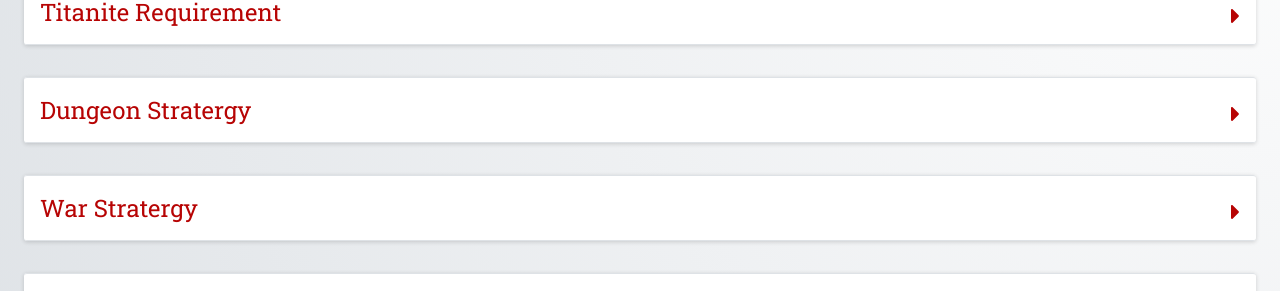
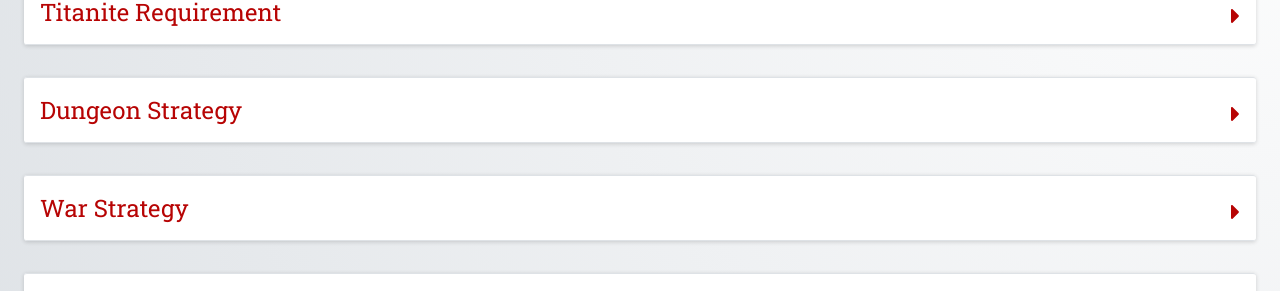
Before and after one commit to lrcrews/HeroWars, a React (Create React App) app: page /titans in a window 1280 px wide. Shown: the part 269-560 px from the top of the page. Built offline with nearby package versions, Linux system fonts and the light colour scheme.

Commit message:
fix typo

```diff
--- a/src/tools/titans/DungeonStratergy.tsx
+++ b/src/tools/titans/DungeonStrategy.tsx
@@ -1,6 +1,6 @@
 import React from 'react';
 
-const DungeonStratergy: React.FC = () => {
+const DungeonStrategy: React.FC = () => {
   return (
     <div>
       <p className="font-large">If you are not able to get 151 titanite consistently please read the following:</p>
@@ -48,4 +48,4 @@ const DungeonStratergy: React.FC = () => {
     </div>
   );
 };
-export default DungeonStratergy;
+export default DungeonStrategy;
--- a/src/tools/titans/Titans.tsx
+++ b/src/tools/titans/Titans.tsx
@@ -3,21 +3,21 @@ import React, { useState } from 'react';
 import * as _ from 'lodash';
 
 import CollapsibleTile from '../../shared-components/CollapsibleTile/CollapsibleTile';
-import DungeonStratergy from './DungeonStratergy';
+import DungeonStrategy from './DungeonStrategy';
 import TitaniteRequirement from './TitaniteRequirement';
 import TitanLevels from './TitanLevels';
 import TitanStarRank from './TitanStarRank';
-import WarStatergy from './WarStatergy';
+import WarStrategy from './WarStrategy';
 
-const SECTION_DUNGEON_STRATERGY = 'dungeon_stratergy';
+const SECTION_DUNGEON_STRATEGY = 'dungeon_strategy';
 const SECTION_LEVEL = 'titan_level';
 const SECTION_STAR_RANK = 'titan_star_rank';
 const SECTION_TITANITE_REQUIREMENT = 'titanite_requirement';
-const SECTION_WAR_STRATERGY = 'war_stratergy';
+const SECTION_WAR_STRATEGY = 'war_strategy';
 
 const Titans: React.FC = () => {
   const [expandedSections, setExpandedSections] = useState<{ [key: string]: boolean }>({
-    [SECTION_DUNGEON_STRATERGY]: false,
+    [SECTION_DUNGEON_STRATEGY]: false,
     [SECTION_LEVEL]: false,
     [SECTION_STAR_RANK]: false,
     [SECTION_TITANITE_REQUIREMENT]: false,
@@ -44,18 +44,18 @@ const Titans: React.FC = () => {
         <TitaniteRequirement />
       </CollapsibleTile>
       <CollapsibleTile
-        expanded={expandedSections[SECTION_DUNGEON_STRATERGY]}
-        title="Dungeon Stratergy"
-        onToggleExpanded={(): void => updateExpandedSections(SECTION_DUNGEON_STRATERGY)}
+        expanded={expandedSections[SECTION_DUNGEON_STRATEGY]}
+        title="Dungeon Strategy"
+        onToggleExpanded={(): void => updateExpandedSections(SECTION_DUNGEON_STRATEGY)}
       >
-        <DungeonStratergy />
+        <DungeonStrategy />
       </CollapsibleTile>
       <CollapsibleTile
-        expanded={expandedSections[SECTION_WAR_STRATERGY]}
-        title="War Stratergy"
-        onToggleExpanded={(): void => updateExpandedSections(SECTION_WAR_STRATERGY)}
+        expanded={expandedSections[SECTION_WAR_STRATEGY]}
+        title="War Strategy"
+        onToggleExpanded={(): void => updateExpandedSections(SECTION_WAR_STRATEGY)}
       >
-        <WarStatergy />
+        <WarStrategy />
       </CollapsibleTile>
       <CollapsibleTile
         expanded={expandedSections[SECTION_STAR_RANK]}
--- a/src/tools/titans/WarStatergy.tsx
+++ b/src/tools/titans/WarStrategy.tsx
@@ -2,7 +2,7 @@ import React, { Fragment, ReactFragment, ReactNode } from 'react';
 
 import { Titan } from '../../models/titan';
 
-const WarStatergy: React.FC = () => {
+const WarStrategy: React.FC = () => {
   const moloch = Titan.MOLOCH();
   // const vulcan = Titan.VULCAN();
   const ignis = Titan.IGNIS();
@@ -302,7 +302,7 @@ const WarStatergy: React.FC = () => {
 
   return (
     <div>
-      <p className="font-large">Auto-attack stratergy assuming max (or same) level</p>
+      <p className="font-large">Auto-attack strategy assuming max (or same) level</p>
       <table className="tool-table">
         <thead>
           <tr>
@@ -431,4 +431,4 @@ const WarStatergy: React.FC = () => {
     </div>
   );
 };
-export default WarStatergy;
+export default WarStrategy;
```
